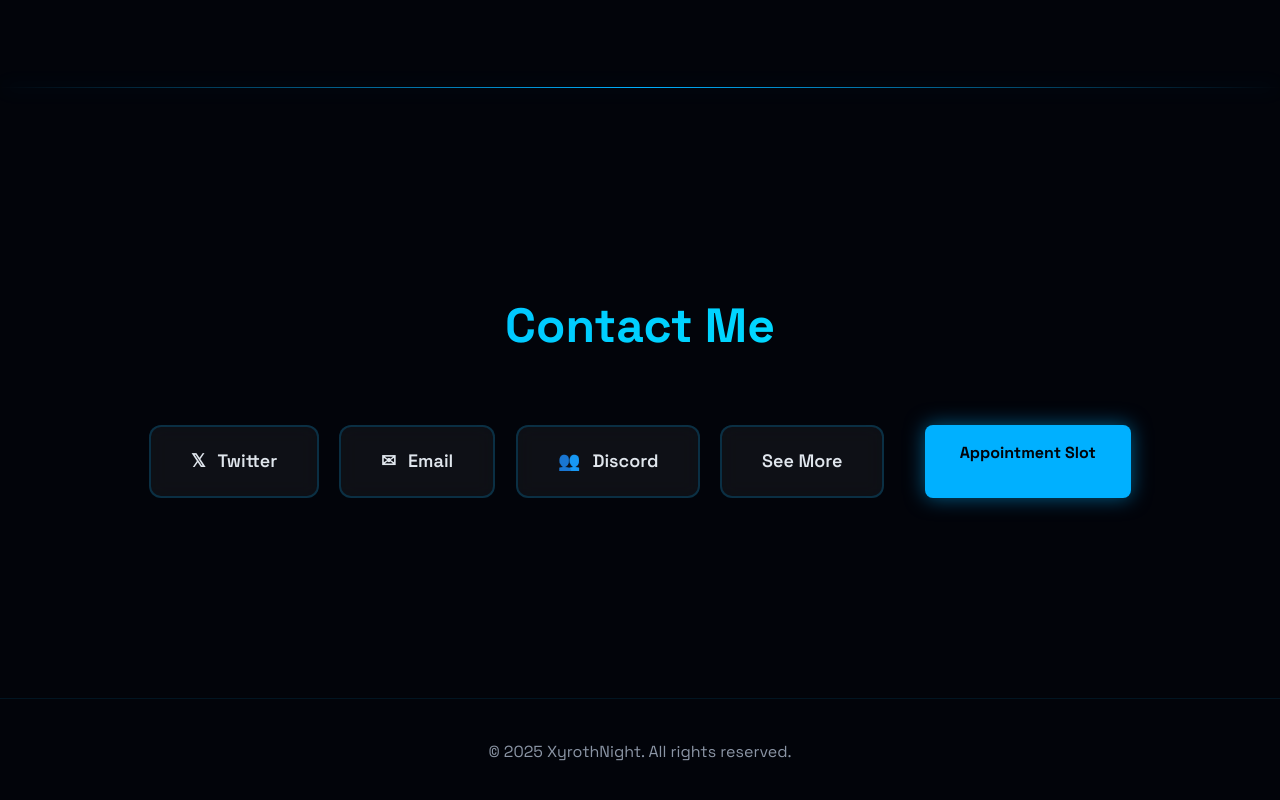
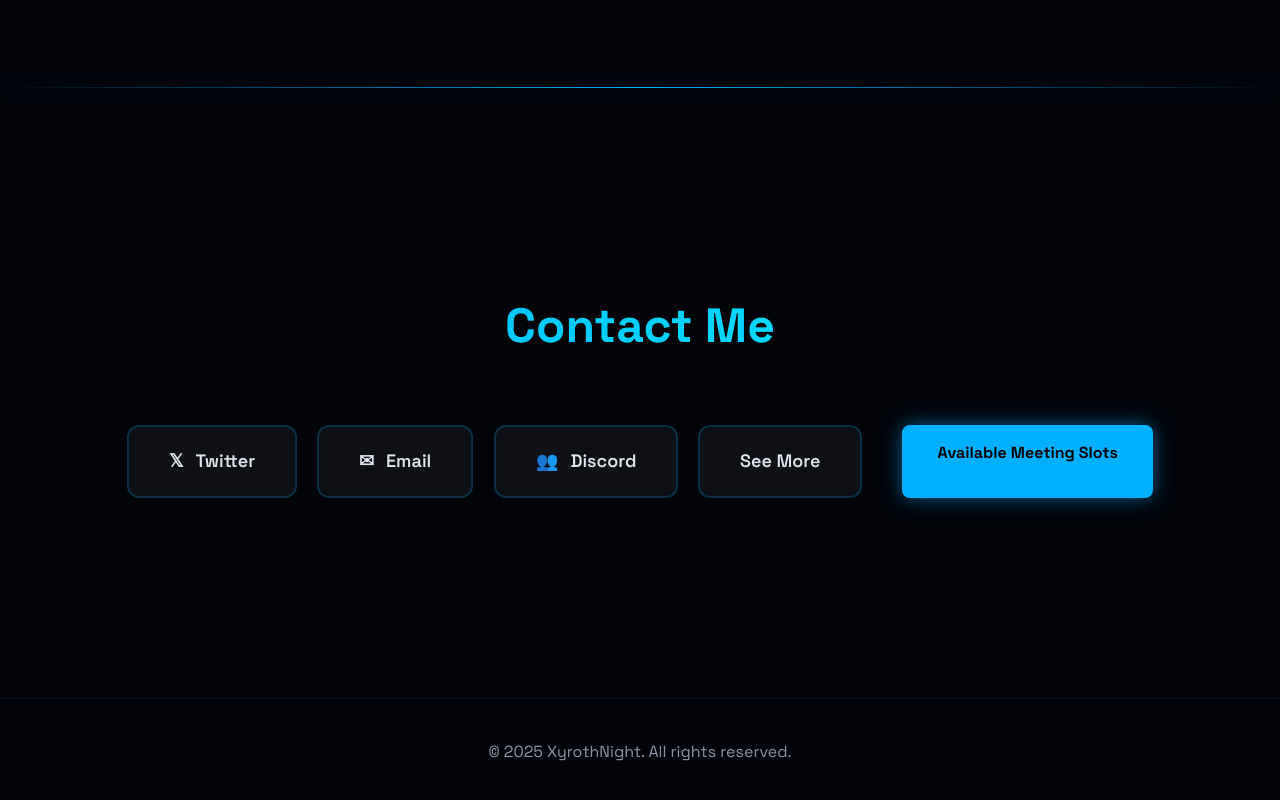
Before and after one commit to XyrothNight/xyrothnight.github.io, a plain HTML site: page index.html in a window 1280 px wide. Shown: the part 4912-5712 px from the top of the page. Drawn offline with nearby package versions, Linux system fonts and the light colour scheme; no server answers.

Commit message:
Update button text for appointment link

```diff
--- a/index.html
+++ b/index.html
@@ -938,7 +938,7 @@
                     <span>See More</span>
                 </a>
                 <br>
-            <a href="https://calendar.app.google/cWrrCDJYnV7Qoc6u9" class="btn btn-primary"><b>Appointment Slot</b></a>
+            <a href="https://calendar.app.google/cWrrCDJYnV7Qoc6u9" class="btn btn-primary"><b>Available Meeting Slots</b></a>
                 </div>
         </div>
     </section>
```
